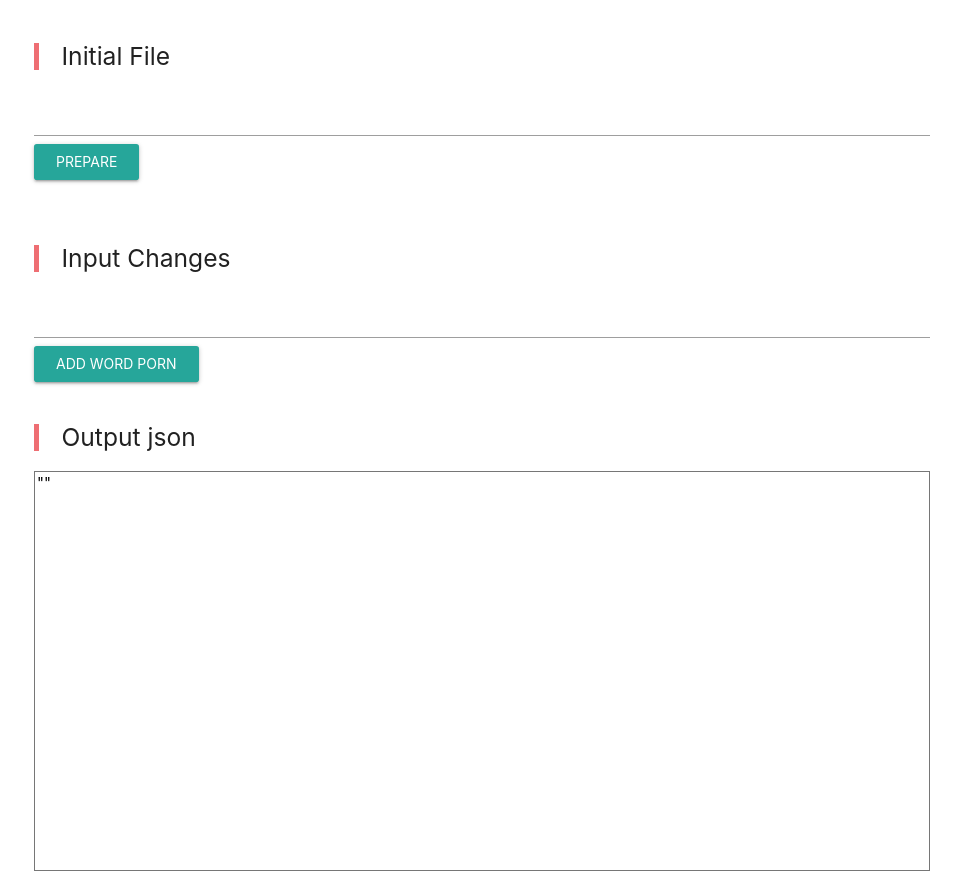
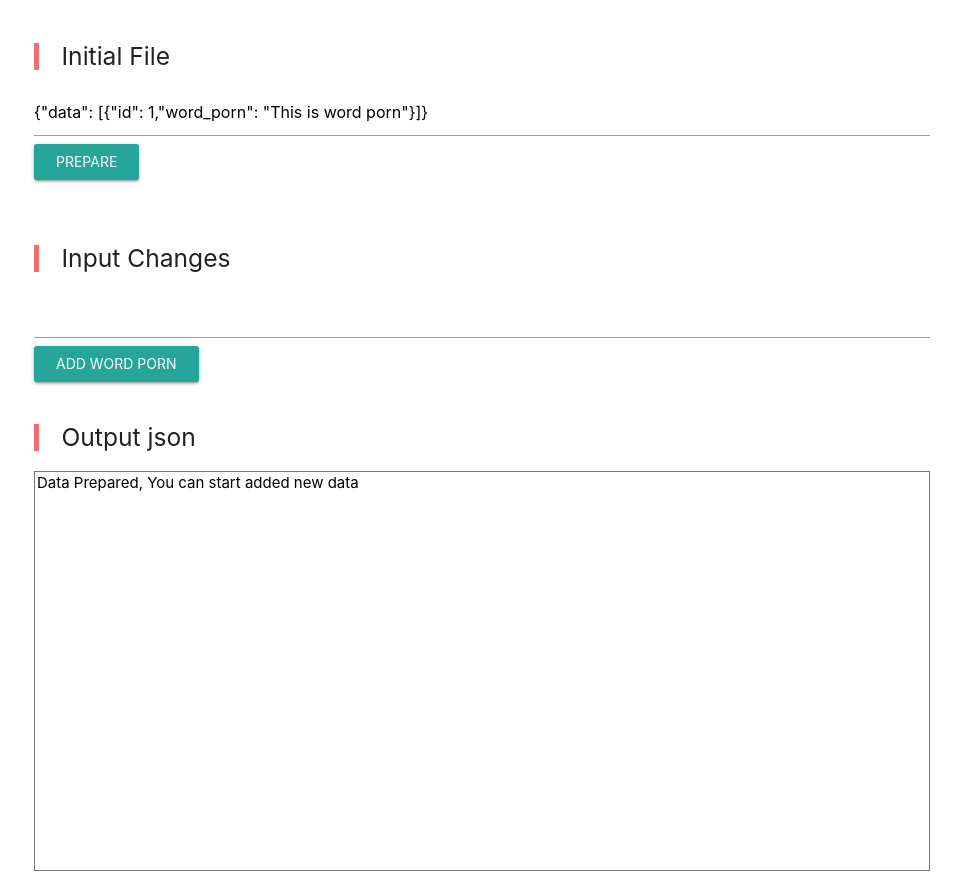
Before and after one commit to aashutoshrestha/datainputjson, a plain HTML site: page index.html in a window 1280 px wide. Both pictures are taken after a click on the button "Prepare". Shown: the whole page, without its empty margins (158-1119 px from the left). Drawn offline with nearby package versions, Linux system fonts and the light colour scheme.

Commit message:
added hint

```diff
--- a/index.html
+++ b/index.html
@@ -29,7 +29,7 @@
     <div class="container">
             <blockquote><h5>Initial File</h5></blockquote>
             <form>
-                <input type="text" id="input_json" value="">
+                <input type="text" id="input_json" value='{"data": [{"id": 1,"word_porn": "This is word porn"}]}'>
                 <input id="btn" type="button" class="waves-effect waves-teal btn" value="Prepare" onclick="saveJson()" />
             </form>
             <br>
@@ -51,7 +51,7 @@
             var inputJson;
             function saveJson() {
                 var variable = document.getElementById('input_json').value;
-                document.getElementById('output').innerHTML = JSON.stringify(variable, null, 4);
+                document.getElementById('output').innerHTML = "Data Prepared, You can start added new data";
                 inputJson = JSON.parse(variable);
                 // let lastDataInput = inputJson.data.length - 1
                 // let lastData = inputJson.data[0]
```
